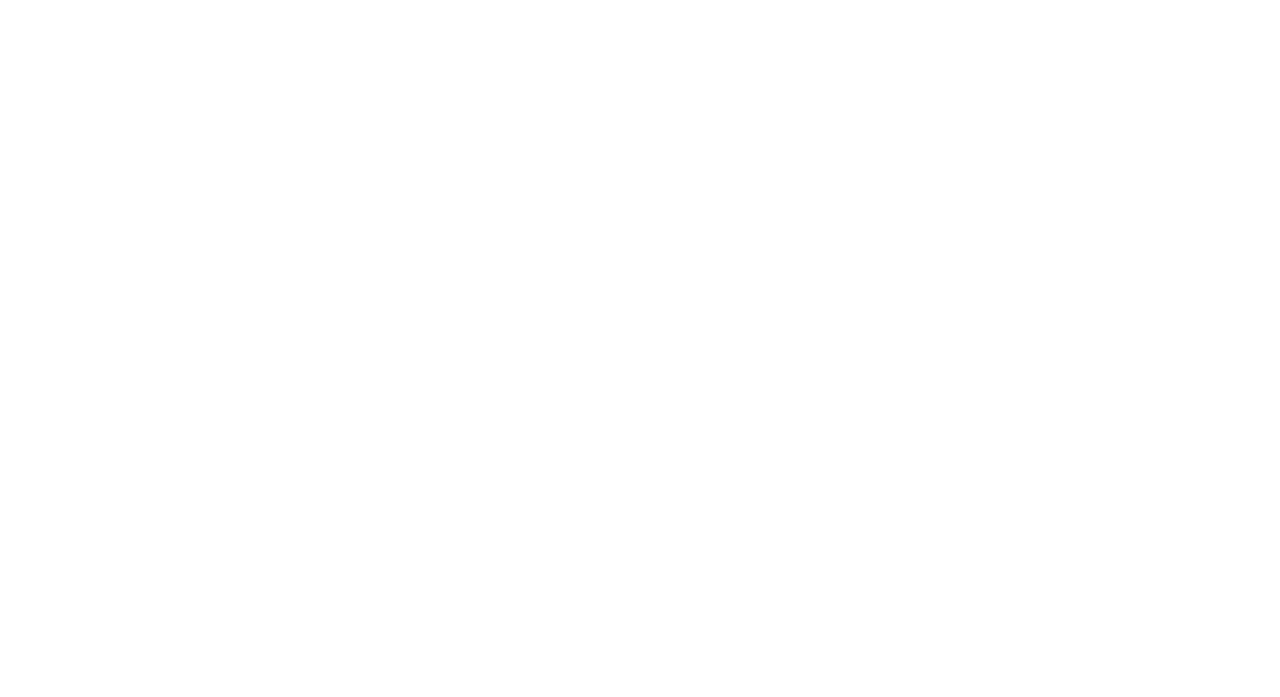
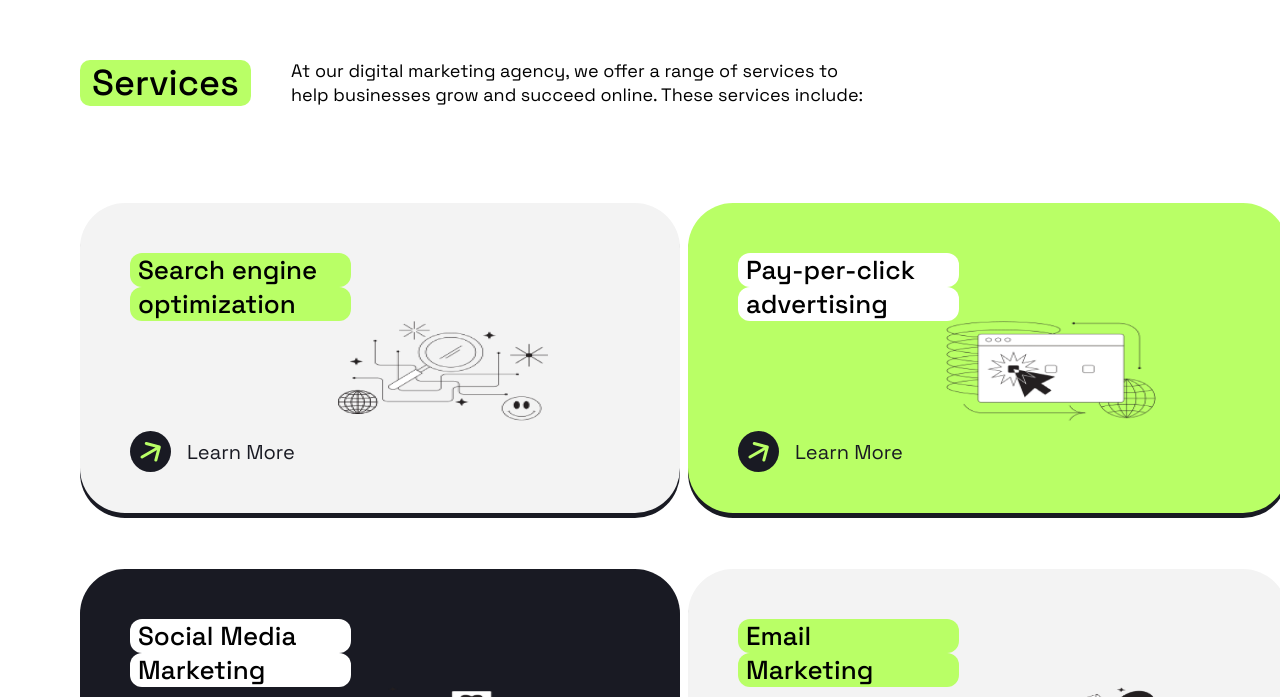
Before and after one commit to priyankashah3107/positivus, a Next.js app: page / in a window 1280 px wide. Shown: the part 943-1640 px from the top of the page. Before the commit the page ends 866 px from the top, so only its background shows below. Built offline with nearby package versions, Linux system fonts and the light colour scheme.

Commit message:
feat: Services

```diff
--- a/src/app/globals.css
+++ b/src/app/globals.css
@@ -149,6 +149,31 @@
 background-color: var(--ter-color);
 }
 
+.services{
+  color: #000;
+/* h2 mob */
+font-size: 36px;
+font-style: normal;
+font-weight: 500;
+line-height: normal;
+text-align: center;
+background-color: var(--primary-color);
+width: 171px;
+align-items: center;
+border-radius: 10px;
+}
+
+.spara{
+  color: #000;
+text-align: center;
+
+/* p mob */
+font-family: "Space Grotesk";
+font-size: 16px;
+font-style: normal;
+font-weight: 400;
+line-height: 24px; /* 150% */
+}
 .card {
   display: flex;
 width: 350px;
@@ -159,7 +184,7 @@
 border-radius: 45px;
 border: 1px #191A23;
 box-shadow: 0px 5px 0px 0px #191A23;
-background-color: var(--primary-color);
+/* background-color: var(--primary-color); */
 }
 
 .card_title{
@@ -171,6 +196,13 @@
 font-weight: 500;
 line-height: normal;
 }
+.cardpara{
+  color: var(--ter-color);
+font-size: 20px;
+font-style: normal;
+font-weight: 400;
+line-height: 28px; /* 140% */
+}
 
 .foo{
   display: inline-flex;
@@ -180,3 +212,11 @@
 gap: 37px;
 background-color: var(--ter-color);
 }
+
+/* Add the following classes to your global CSS file if needed */
+
+@media (min-width: 1024px) and (max-width: 1024px) {
+  .lg\:gap-14 {
+    gap: 2rem;
+  }
+}
--- a/src/app/page.tsx
+++ b/src/app/page.tsx
@@ -1,6 +1,7 @@
 import { Home } from '@/components/Home'
 import Logo from '@/components/Logo'
 import Navbar from '@/components/Navbar'
+import Services from '@/components/Services'
 import React from 'react'
 
 const page = () => {
@@ -10,6 +11,7 @@
       <Navbar />
       <Home />
       <Logo />
+      <Services />
     </div>
    </>
   )
--- /dev/null
+++ b/src/components/Card.tsx
@@ -0,0 +1,41 @@
+"use client"
+import Image from 'next/image'
+import { title } from 'process'
+import React from 'react'
+
+interface CardProps {
+  title: string,
+  title2: string
+  img: string,
+  btn: string,
+  para: string,
+  bgColor: string,
+  titleCol: string,
+  titleCol2: string
+}
+
+const Card: React.FC<CardProps> = ({title, title2,  img, btn , para, bgColor, titleCol, titleCol2}) => {
+  return (
+    <>
+    <div className='card bg-[#F3F3F3] lg:w-[600px] h-[310px]'
+     style={{backgroundColor: bgColor}}>
+      <div className='flex flex-col '>
+      <h3 className='card_title bg-[#B9FF66] pl-2 rounded-xl lg:w-[221px] lg:font-[30px]'
+      style={{backgroundColor: titleCol }}>{title}</h3>
+      <h3 className='card_title bg-[#B9FF66] pl-2 rounded-xl lg:w-[221px] lg:font-[30px]'
+       style={{backgroundColor: titleCol2}}>{title2}</h3>
+      <Image src={img} alt='btn' width={165} height={129}
+      className="ml-20 mt-4 lg:mt-0 lg:ml-52 lg:w-[210px] h-[100px]" />
+       </div>
+
+      <div className='flex lg:flex-row items-center justify-between gap-4'>
+        <Image src={btn} alt='btn' width={41} height={41} />
+        <p className='cardpara hidden lg:block'>{para}</p>
+      </div>
+
+    </div>
+    </>
+  )
+}
+
+export default Card
--- a/src/components/Services.tsx
+++ b/src/components/Services.tsx
@@ -1,8 +1,33 @@
 import React from 'react'
+import Card from './Card'
+
+const head = "Services";
+const para = "At our digital marketing agency, we offer a range of services to help businesses grow and succeed online. These services include:"
 
 const Services = () => {
   return (
-    <div>Services</div>
+    <>
+      <div className='p-4 pl-6  lg:pl-20 lg:p-10  flex flex-col items-center lg:flex-row gap-6 lg:gap-10 mt-4 lg:mt-24 '>
+        <h2 className='services '>{head}</h2>
+        <p className='spara lg:text-start lg:text-[18px] lg:w-[580px]'>{para}</p>
+      </div>
+    <div className="p-4 pl-6  lg:pl-20 lg:p-10 grid grid-cols-1 gap-10 md:grid-cols-2 lg:grid-cols-2 mt-4 lg:gap-14">
+     <Card title={"Search engine"} title2={"optimization"} img={"/services/s1.png"} btn={"/greenarr.svg"} para={"Learn More"} bgColor='#F3F3F3'
+     titleCol='#B9FF66' titleCol2='#B9FF66' />
+
+     <Card title={"Pay-per-click"} title2={"advertising"} img={"/services/s2.png"} btn={"/greenarr.svg"} para={"Learn More"} bgColor="#B9FF66"
+     titleCol='#ffffff' titleCol2='#ffffff' />
+
+     <Card title={"Social Media"} title2={"Marketing"} img={"/services/s3.png"} btn={"/white.svg"} para={"Learn More"} bgColor="#191A23" titleCol='#ffffff' titleCol2='#ffffff' />
+
+     <Card title={"Email"} title2={"Marketing"} img={"/services/s4.png"} btn={"/greenarr.svg"} para={"Learn More"} bgColor='#f3f3f3'
+     titleCol='#B9FF66' titleCol2='#B9FF66' />
+     <Card title={"Content"} title2={"Creation"} img={"/services/s5.png"} btn={"/greenarr.svg"} para={"Learn More"} bgColor="#B9FF66"
+      titleCol='#ffffff' titleCol2='#ffffff'   />
+     <Card title={"Analytics and"} title2={"Tracking"} img={"/services/s6.png"} btn={"/white.svg"} para={"Learn More"} bgColor="#191A23"
+     titleCol='#B9FF66' titleCol2='#B9FF66' />
+     </div>
+    </>
   )
 }
 
```
Also changed, not shown: public/white.svg (renamed from public/whiitearr.svg).
